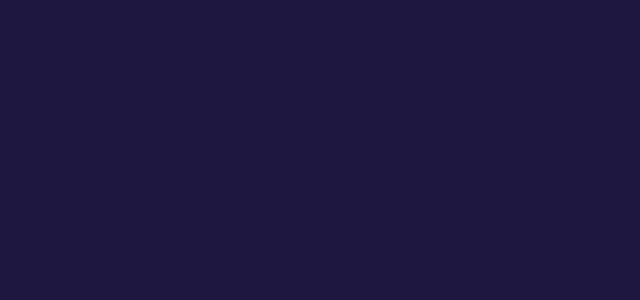
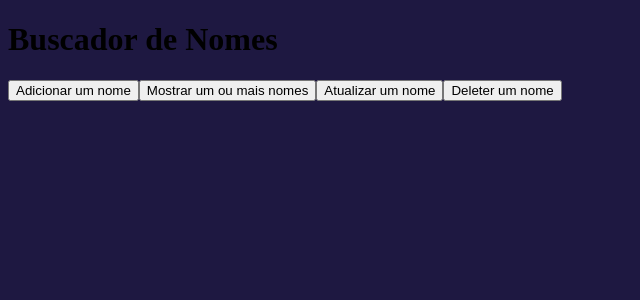
Before and after one commit to daviprios/search-names-front, a React (Create React App) app: page / in a window 1280 px wide. Shown: the top 300 px of the page, without its empty margins (0-640 px from the left). Built offline with nearby package versions, Linux system fonts and the light colour scheme; the HTML template or start-up script is replaced by a standard one.

Commit message:
form pages basic

```diff
--- a/src/pages/Form/CreateForm/index.tsx
+++ b/src/pages/Form/CreateForm/index.tsx
@@ -5,7 +5,7 @@ import './index.sass';
 export default function CreateForm() {
   return (
     <div>
-
+      Create
     </div>
   )
 }
--- a/src/pages/Form/DeleteForm/index.tsx
+++ b/src/pages/Form/DeleteForm/index.tsx
@@ -5,7 +5,7 @@ import './index.sass';
 export default function DeleteForm() {
   return (
     <div>
-
+      Delete
     </div>
   )
 }
--- a/src/pages/Form/ShowForm/index.tsx
+++ b/src/pages/Form/ShowForm/index.tsx
@@ -5,7 +5,7 @@ import './index.sass';
 export default function ShowForm() {
   return (
     <div>
-
+      Show
     </div>
   )
 }
--- a/src/pages/Form/UpdateForm/index.tsx
+++ b/src/pages/Form/UpdateForm/index.tsx
@@ -5,7 +5,7 @@ import './index.sass';
 export default function UpdateForm() {
   return (
     <div>
-
+      Update
     </div>
   )
 }
--- a/src/pages/Form/index.tsx
+++ b/src/pages/Form/index.tsx
@@ -2,10 +2,30 @@ import React from 'react';
 
 import './index.sass';
 
+import { Link, Redirect, Route, Switch } from 'react-router-dom';
+
+import CreateForm from './CreateForm';
+import ShowForm from './ShowForm';
+import UpdateForm from './UpdateForm';
+import DeleteForm from './DeleteForm';
+
 export default function Form() {
   return (
-    <div>
-
+    <div id='Form'>
+      <Link to='/'>
+        <button>
+          Voltar para o menu principal
+        </button>
+      </Link>
+      <Switch>
+        <Route path='/form/create' component={CreateForm}/>
+        <Route path='/form/show' component={ShowForm}/>
+        <Route path='/form/update' component={UpdateForm}/>
+        <Route path='/form/delete' component={DeleteForm}/>
+        <Route path='*'>
+          <Redirect to='/notfound'/>
+        </Route>
+      </Switch>
     </div>
   )
 }
--- a/src/pages/Home/index.tsx
+++ b/src/pages/Home/index.tsx
@@ -2,10 +2,36 @@ import React from 'react';
 
 import './index.sass';
 
+import { Link } from 'react-router-dom';
+
 export default function Home() {
   return (
-    <div>
-
+    <div id='Home'>
+      <h1>
+        Buscador de Nomes
+      </h1>
+      <div>
+        <Link to='/form/create'>
+          <button>
+            Adicionar um nome
+          </button>
+        </Link>
+        <Link to='/form/show'>
+          <button>
+            Mostrar um ou mais nomes
+          </button>
+        </Link>
+        <Link to='/form/update'>
+          <button>
+            Atualizar um nome
+          </button>
+        </Link>
+        <Link to='/form/delete'>
+          <button>
+            Deleter um nome
+          </button>
+        </Link>
+      </div>
     </div>
   )
 }
--- a/src/styles/global.sass
+++ b/src/styles/global.sass
@@ -1 +1,7 @@
 $primary-color: #1e1841
+$secondary-color: #1e1841
+
+$text-primary-color: #1e1841
+$text-secondary-color: #1e1841
+
+$link-color: #1e1841
```
